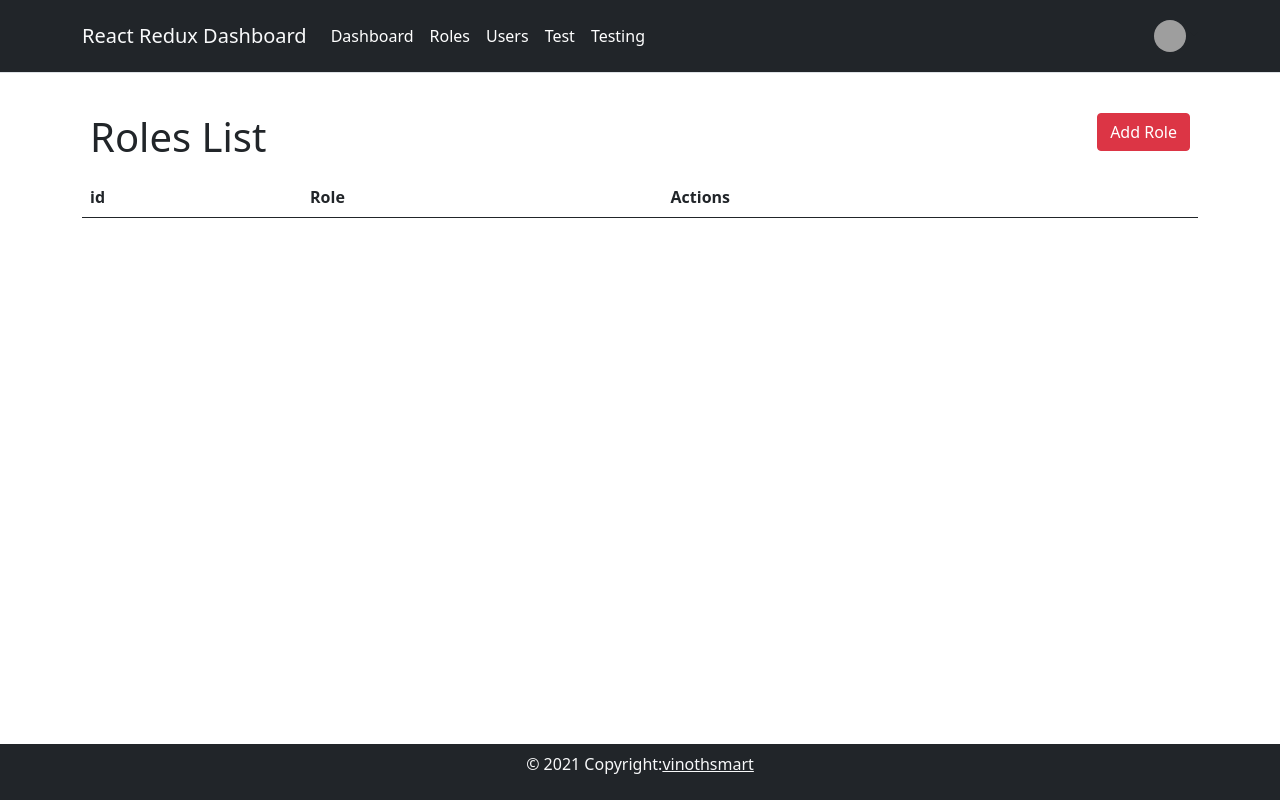
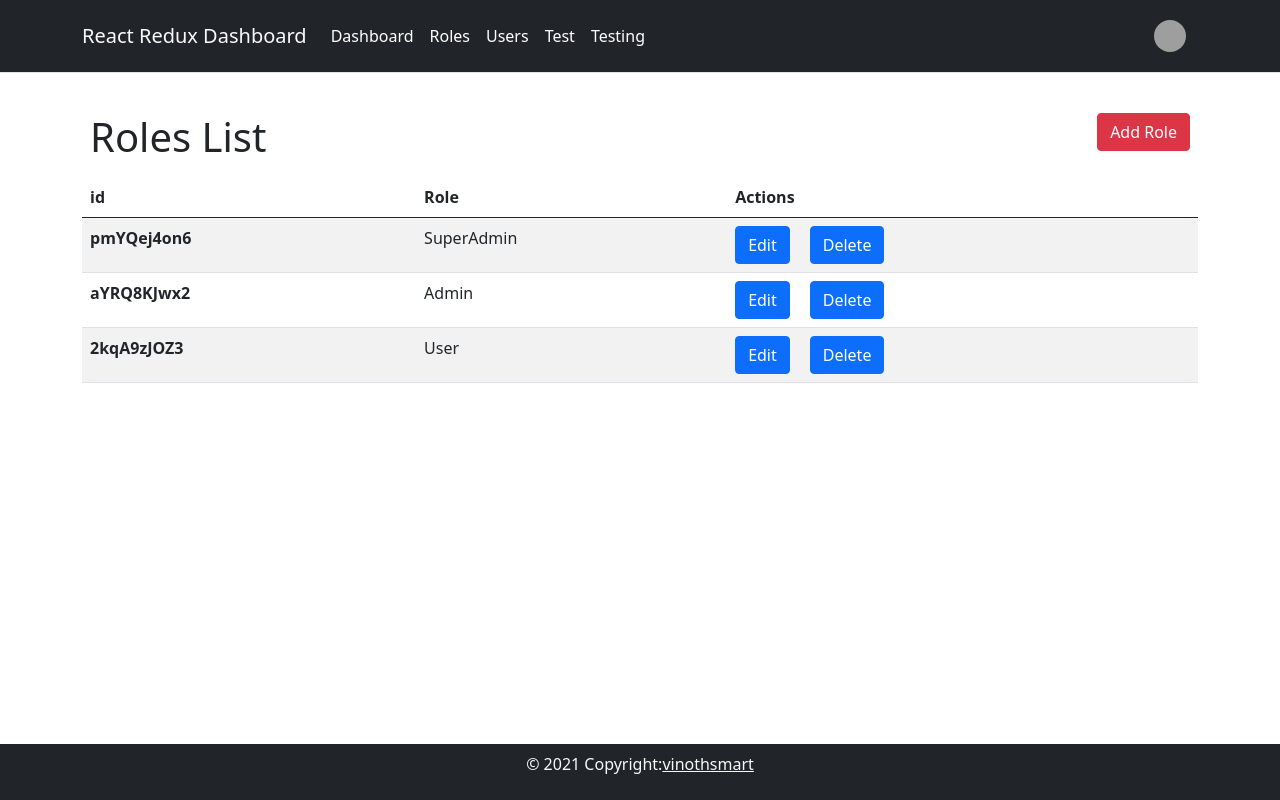
Before and after one commit to vinothsmart/react-redux-dashboard, a React (Create React App) app: page /roles in a window 1280 px wide. Built offline with nearby package versions, Linux system fonts and the light colour scheme; grey boxes are pictures that could not be loaded.

Commit message:
listed the data from reducer roles list page

```diff
--- a/src/components/pages/Roles/Roles.js
+++ b/src/components/pages/Roles/Roles.js
@@ -1,7 +1,10 @@
 import { SeoTool } from "../../elements";
 import { Link } from "react-router-dom";
+import { useSelector } from "react-redux";
 
 export const Roles = () => {
+  const roles = useSelector((state) => state.role.roles);
+  console.log("roles", roles);
   return (
     <>
       <SeoTool title="Roles" />
@@ -22,13 +25,14 @@ export const Roles = () => {
               </tr>
             </thead>
             <tbody>
-              {/* {roles.map((role) => {
+              {roles.map((role) => {
+                return (
                   <tr>
-                <th scope="row">{role.id}</th>
-                <td>{role.name}</td>
+                    <th scope="row">{role.userRoleId}</th>
+                    <td>{role.userRole}</td>
                     <td>
-                  <Link to={`/contacts/edit/${role.id}`}>
-                    <button className="btn btn-primary" type="submit">
+                      <Link to={`/contacts/edit/${role.userRoleId}`}>
+                        <button className="btn btn-primary mr-20" type="submit">
                           Edit
                         </button>
                       </Link>
@@ -38,8 +42,9 @@ export const Roles = () => {
                         </button>
                       </Link>
                     </td>
-              </tr>;
-            })} */}
+                  </tr>
+                );
+              })}
             </tbody>
           </table>
         </div>
```
Lines whose indentation alone changed are shown as unchanged.
